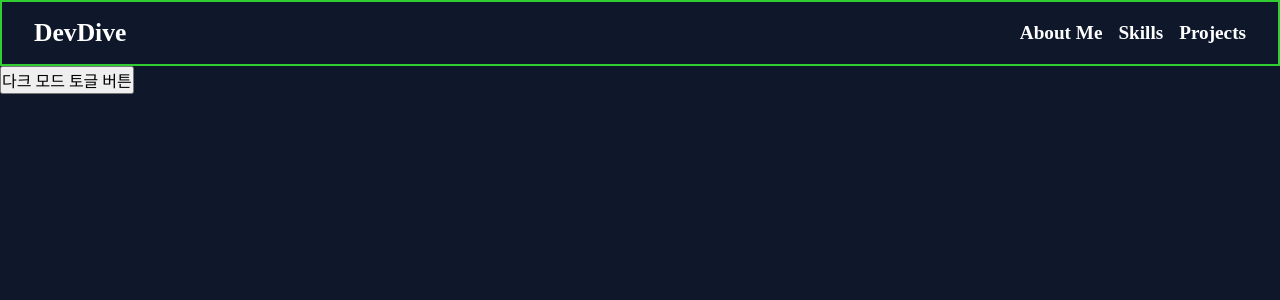
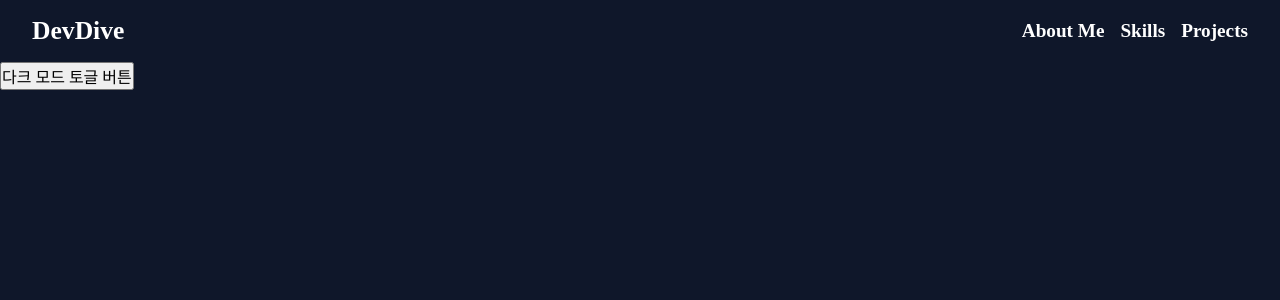
Before and after one commit to pione3r/portfolio, a React (Vite) app: page / in a window 1280 px wide. Shown: the top 300 px of the page. Built offline with nearby package versions, Linux system fonts and the light colour scheme.

Commit message:
feat: 헤더 컴포넌트 구현_2
- index.css에 global style variable 구현
- 헤더 메인 로고 / navbar hover style 추가
- 반응형 구현 / 모바일은 드롭다운 nav
- 라이트 모드 / 다크모드 구현

```diff
--- a/src/App.tsx
+++ b/src/App.tsx
@@ -1,5 +1,5 @@
-import React from 'react';
-import styled from 'styled-components';
+import React, { useState } from 'react';
+import styled, { keyframes } from 'styled-components';
 
 const Container = styled.div``;
 
@@ -9,17 +9,18 @@ const Header = styled.header`
 
   padding: 16px 32px;
 
-  border: 2px solid limegreen;
+  position: sticky;
+  top: 0;
 `;
 
-const HeaderLogo = styled.div`
+const HeaderLogo = styled.a`
   font-weight: var(--base-text-weight-bold);
   font-size: var(--base-text-size-large);
 
-  cursor: pointer;
+  color: var(--header-logo-text-color);
 
   &:hover {
-    color: var(--base-text-color-hover);
+    color: var(--header-logo-text-color-hover);
   }
 `;
 
@@ -28,26 +29,108 @@ const Nav = styled.nav`
   gap: 16px;
 
   margin-left: auto;
+
+  // 세로모드 모바일 디바이스 (가로 해상도가 415px 보다 작은 화면에 적용)
+  @media (max-width: 414px) {
+    flex-direction: column;
+
+    position: absolute;
+    top: 70px;
+    right: 20px;
+
+    display: ${(props) =>
+      props.className === 'dropdown-toggle-active' ? '' : 'none'};
+  }
 `;
 
-const NavItem = styled.div`
+const underline = keyframes`
+  0% {
+    width: 0%;
+  }
+
+  100% {
+    width: 100%;
+  }
+`;
+
+const NavItem = styled.a`
+  position: relative;
+
+  width: fit-content;
+
   font-weight: var(--base-text-weight-semibold);
   font-size: var(--base-text-size-medium);
 
-  cursor: pointer;
+  color: var(--navbar-item-text-color);
+
+  &:hover {
+    color: var(--navbar-item-text-color-hover);
+  }
+
+  &:hover::after {
+    content: '';
+    position: absolute;
+    left: 0px;
+    bottom: -2px;
+
+    width: 100%;
+    height: 3px;
+
+    background: red;
+
+    animation: ${underline} 0.5s;
+  }
+`;
+
+const DropDownButtonContainer = styled.div`
+  display: none;
+
+  // 세로모드 모바일 디바이스 (가로 해상도가 415px 보다 작은 화면에 적용)
+  @media (max-width: 414px) {
+    display: flex;
+    flex-direction: column;
+    gap: 5px;
+
+    margin-left: auto;
+
+    &:active {
+      background-color: var(--dropdown-color-hover);
+    }
+  }
+`;
+
+const DropDownButtonItem = styled.div`
+  width: 20px;
+  height: 5px;
+
+  border-radius: 6px;
+
+  background-color: var(--dropdown-color);
 `;
 
 const DarkmodeToggle = styled.button``;
 
 function App() {
+  const [dropDownToggleClicked, setDropDownToggleClicked] = useState(false);
   return (
     <Container>
       <Header>
-        <HeaderLogo>DevDive</HeaderLogo>
-        <Nav>
-          <NavItem>About Me</NavItem>
-          <NavItem>Skills</NavItem>
-          <NavItem>Projects</NavItem>
+        <HeaderLogo href="#">DevDive</HeaderLogo>
+        <DropDownButtonContainer
+          onClick={() => {
+            setDropDownToggleClicked((prev) => !prev);
+          }}
+        >
+          <DropDownButtonItem></DropDownButtonItem>
+          <DropDownButtonItem></DropDownButtonItem>
+          <DropDownButtonItem></DropDownButtonItem>
+        </DropDownButtonContainer>
+        <Nav
+          className={`${dropDownToggleClicked ? 'dropdown-toggle-active' : ''}`}
+        >
+          <NavItem href="#About Me">About Me</NavItem>
+          <NavItem href="#Skills">Skills</NavItem>
+          <NavItem href="#Projects">Projects</NavItem>
         </Nav>
       </Header>
       <DarkmodeToggle
@@ -60,8 +143,6 @@ function App() {
           if (theme === 'light') {
             document.body.setAttribute('data-theme', 'dark');
           }
-
-          console.log(window.matchMedia('(prefers-color-scheme)'));
         }}
       >
         다크 모드 토글 버튼
--- a/src/index.css
+++ b/src/index.css
@@ -17,6 +17,10 @@ img, picture, svg, video {
   max-width: 100%;
 }
 
+a {
+  text-decoration: none;
+}
+
 :root {
   /* 폰트 두께 */
   --base-text-weight-bold: 800;
@@ -32,8 +36,8 @@ img, picture, svg, video {
   --base-text-color-light: rgb(0, 0, 0);
 
   /* 폰트 컬러 hover */
-  --base-text-color-hover-dark: rgba(255, 255, 255, 0.7);
-  --base-text-color-hover-light: rgba(0, 0, 0, 0.7);
+  --base-text-color-hover-dark: rgba(255, 255, 255, 0.5);
+  --base-text-color-hover-light: rgba(0, 0, 0, 0.5);
 
 
   /* 배경색 */
@@ -43,25 +47,26 @@ img, picture, svg, video {
 
 body[data-theme="dark"] {
   background-color: var(--base-background-color-dark);
-  color: var(--base-text-color-dark);
 
-  --base-text-color-hover: rgba(255, 255, 255, 0.7);
+  --header-logo-text-color: var(--base-text-color-dark);
+  --header-logo-text-color-hover: var(--base-text-color-hover-dark);
+
+  --navbar-item-text-color: var(--base-text-color-dark);
+  --navbar-item-text-color-hover: var(--base-text-color-hover-dark);
+
+  --dropdown-color: var(--base-text-color-dark);
+  --dropdown-color-hover: var(--base-text-color-hover-dark);
 }
 
 body[data-theme="light"] {
   background-color: var(--base-background-color-light);
-  color: var(--base-text-color-light);
 
-  --base-text-color-hover: rgba(0, 0, 0, 0.7);
+  --header-logo-text-color: var(--base-text-color-light);
+  --header-logo-text-color-hover: var(--base-text-color-hover-light);
+
+  --navbar-item-text-color: var(--base-text-color-light);
+  --navbar-item-text-color-hover: var(--base-text-color-hover-light);
+
+  --dropdown-color: var(--base-text-color-light);
+  --dropdown-color-hover: var(--base-text-color-hover-light);
 }
-
-@media (prefers-color-scheme: dark) {
-  :root {
-    --base-text-color-hover: rgba(255, 255, 255, 0.7);
-  }
-}
-@media (prefers-color-scheme: light) {
-  :root {
-    --base-text-color-hover: rgba(0, 0, 0, 0.7);
-  }
-}
```
